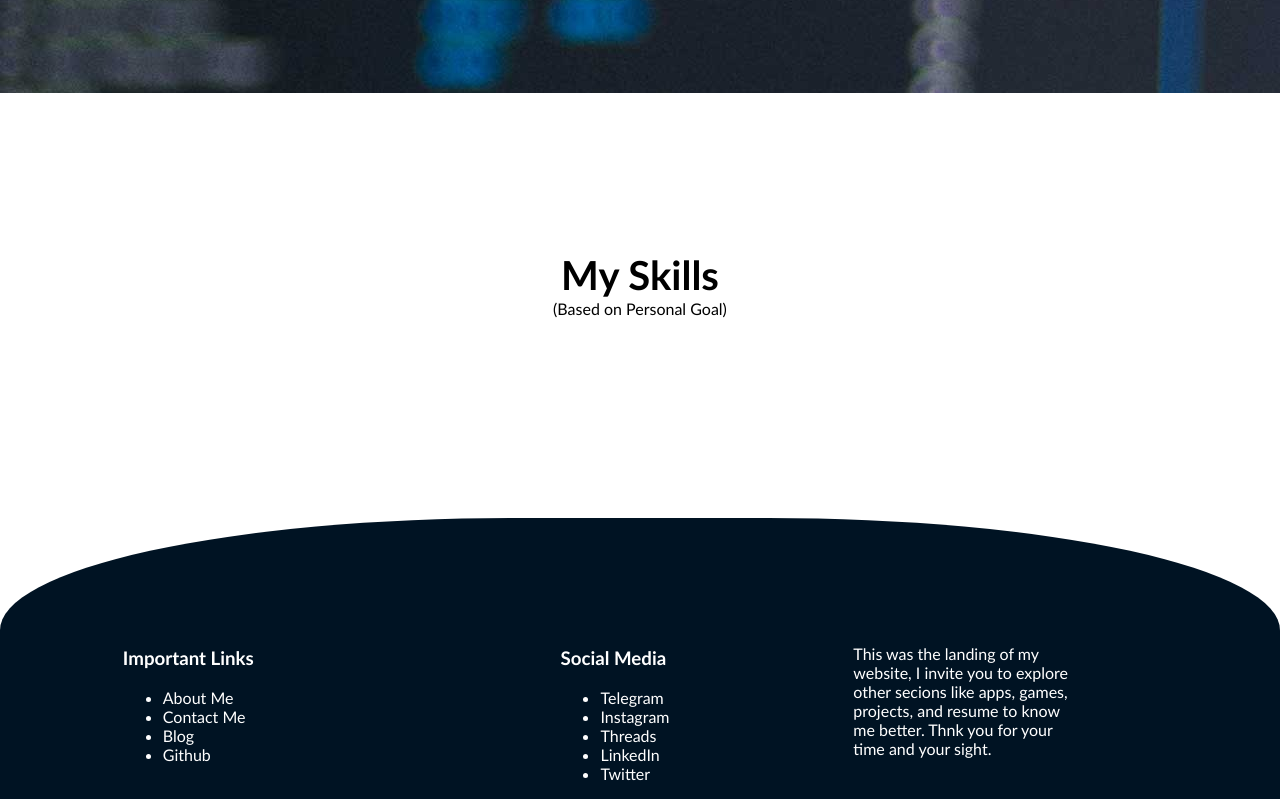
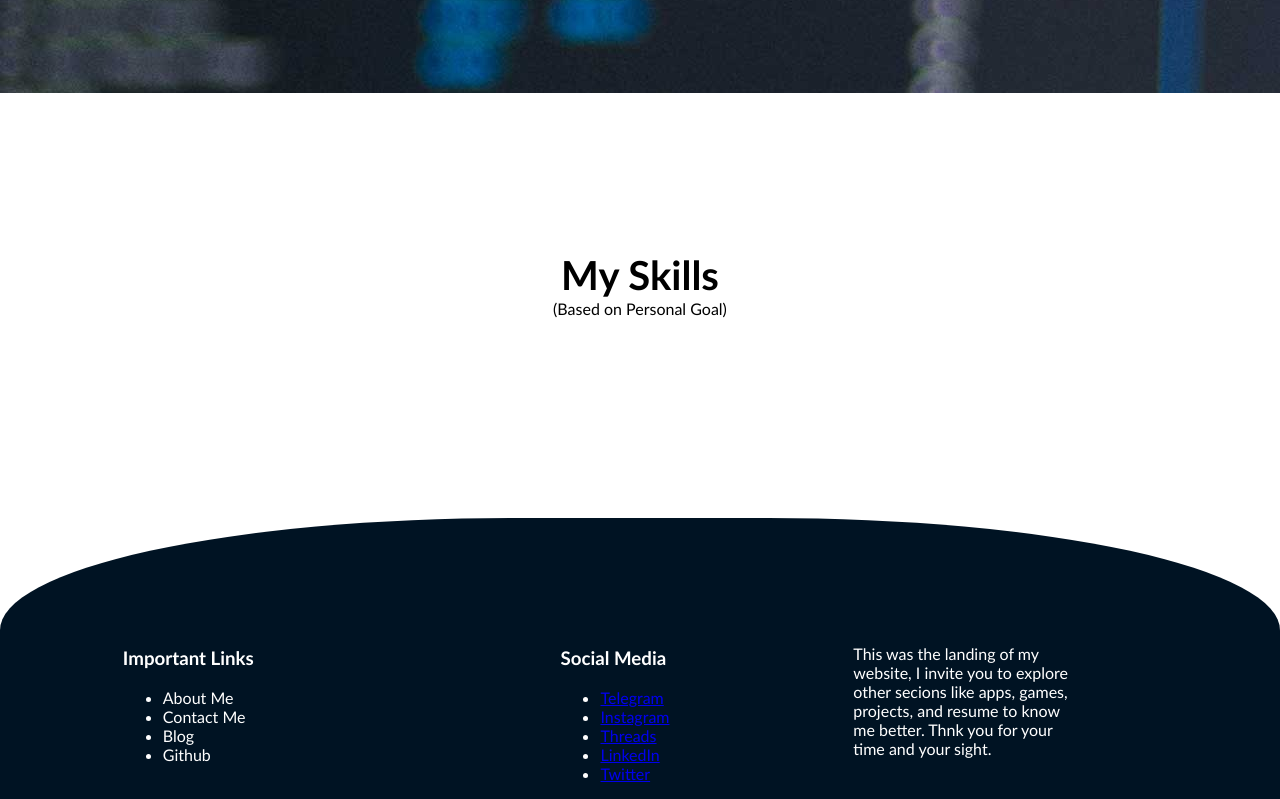
Before and after one commit to Amirhossein77-98/Amirhossein77-98.github.io, a plain HTML site: page index.html in a window 1280 px wide. Shown: the part 2327-3126 px from the top of the page. Drawn offline with nearby package versions, Linux system fonts and the light colour scheme; no server answers.

Commit message:
removed links style

```diff
--- a/index.css
+++ b/index.css
@@ -5,10 +5,10 @@
     --font: 'Trebuchet MS'
 }
 
-a:link {
+/* a:link {
     color: white;
     text-decoration: none;
-}
+} */
 
 body {
     font-family: var(--font);
```
